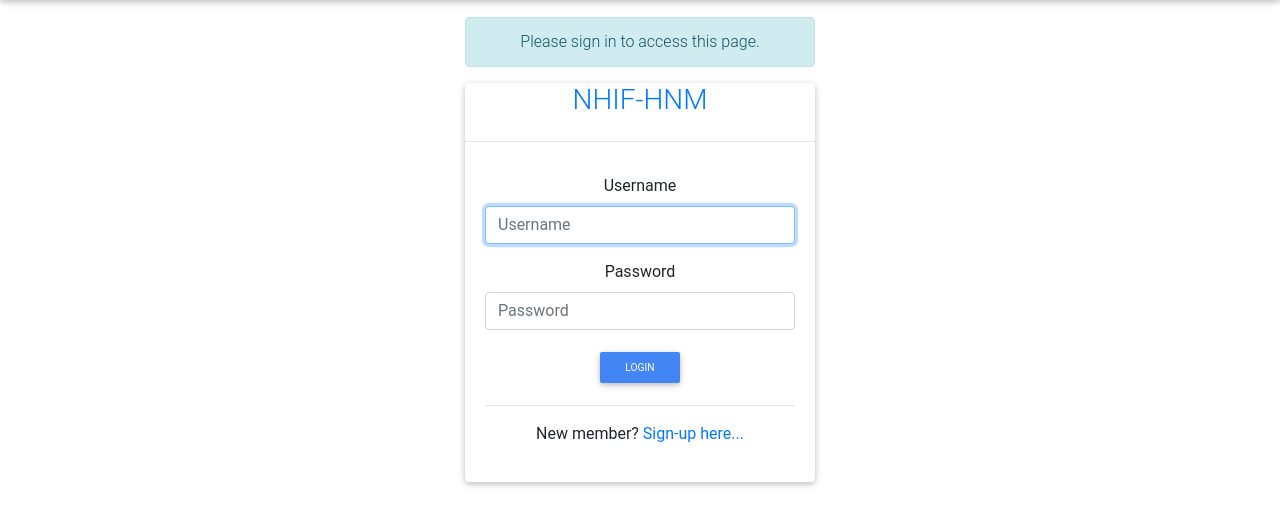
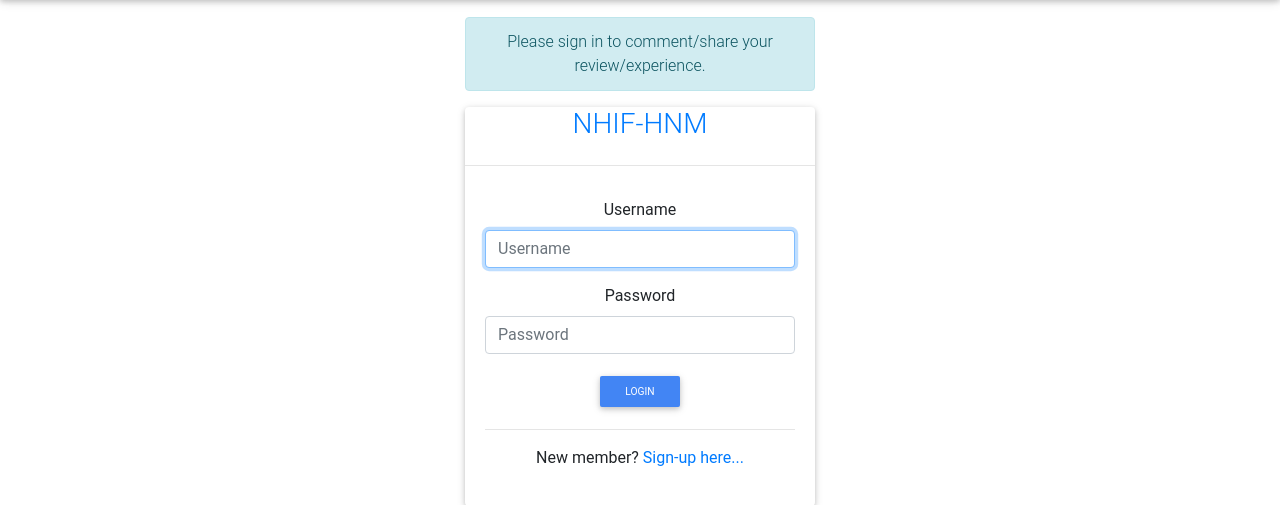
Before and after one commit to rknyra/NHIF-Hospitals-Near-Me, a Django app: page /accounts/login/ in a window 1280 px wide. Shown: the part 66-571 px from the top of the page. Run offline with Django 3.2, Linux system fonts and the light colour scheme; some libraries are stand-ins or nearby versions.

Commit message:
add a restriction to sharing reviews such that only authenticated users can comment or share their reviews

```diff
--- a/nhif_hnm_app/templates/registration/login.html
+++ b/nhif_hnm_app/templates/registration/login.html
@@ -13,7 +13,7 @@
 
 
        {% comment %} {% if 'login_required' %} {% endcomment %}
-            <p class="alert alert-info" role="alert"> Please sign in to access this page.</p>
+            <p class="alert alert-info" role="alert"> Please sign in to comment/share your review/experience.</p>
       {% comment %} {% endif %} {% endcomment %}
 
 
--- a/nhif_hnm_app/views.py
+++ b/nhif_hnm_app/views.py
@@ -1,6 +1,7 @@
 from django.shortcuts import render, redirect, get_object_or_404
 from .models import *
 from .forms import ReviewsForm
+from django.contrib.auth.decorators import login_required
 
 
 #views
@@ -41,6 +42,7 @@ def reviews(request):
 
 
 #single hospital reviews
+@login_required(login_url='/accounts/login')
 def singleHospitlaReviews(request, hospital_id):
     reviewsForm = ReviewsForm()
 
```
